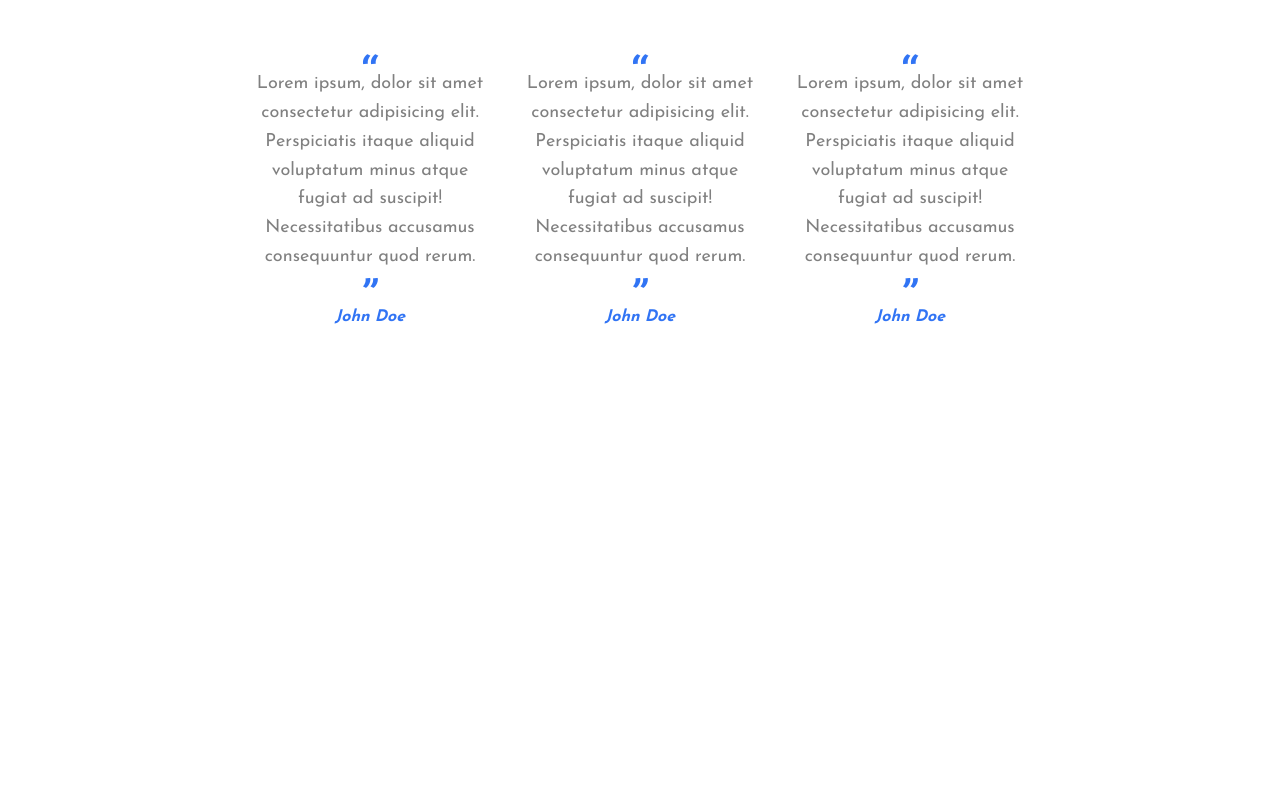
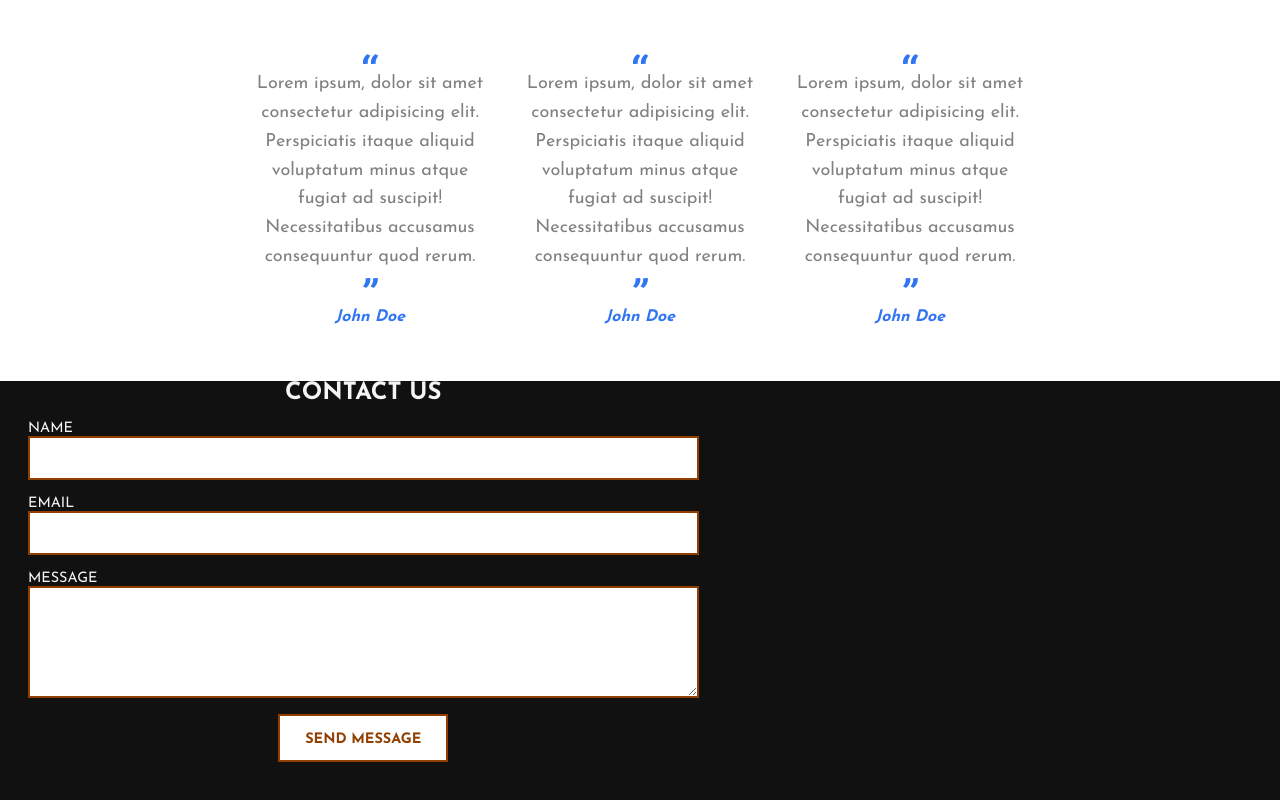
Before and after one commit to SmilinJasper/Gym-Website, a React (Create React App) app: page / in a window 1280 px wide. Shown: the part 2201-3001 px from the top of the page. Before the commit the page ends 2550 px from the top, so only its background shows below. Built offline with nearby package versions, Linux system fonts and the light colour scheme.

Commit message:
add-footer-contact-us-form

```diff
--- /dev/null
+++ b/src/components/footer.css
@@ -0,0 +1,21 @@
+/* Footer */
+
+footer {
+    margin-top: 2em;
+    background: #111111;
+    color: whitesmoke;
+    display: -ms-grid;
+    display: grid;
+    grid-template: "contact-us" "social-media-links" "bottom-copyright-statement";
+    grid-gap: 4em;
+}
+
+@media only screen and (min-width: 769px) {
+    footer {
+        grid-template-areas: "contact-us social-media-links" "bottom-copyright-statement bottom-copyright-statement";
+    }
+}
+
+footer p {
+    color: whitesmoke;
+}
--- /dev/null
+++ b/src/components/footer.jsx
@@ -0,0 +1,17 @@
+import React, { Component } from 'react';
+import './footer.css'
+import FooterContactUsSection from './footerContactUsSection';
+
+class Footer extends Component {
+    render() {
+        return (
+
+        <footer>
+            <FooterContactUsSection />
+        </footer>
+
+        );
+    }
+}
+
+export default Footer;
--- /dev/null
+++ b/src/components/footerContactForm.css
@@ -0,0 +1,85 @@
+.contact-form {
+    width: 100%;
+    display: -webkit-box;
+    display: -ms-flexbox;
+    display: flex;
+    -webkit-box-orient: vertical;
+    -webkit-box-direction: normal;
+    -ms-flex-direction: column;
+    flex-direction: column;
+    -webkit-box-align: center;
+    -ms-flex-align: center;
+    align-items: center;
+    padding: 1em;
+}
+
+.field:not(:last-child) {
+    padding-bottom: 1em;
+}
+
+.field {
+    width: calc(100% - 1.5em);
+    display: -webkit-box;
+    display: -ms-flexbox;
+    display: flex;
+    -webkit-box-orient: vertical;
+    -webkit-box-direction: normal;
+    -ms-flex-direction: column;
+    flex-direction: column;
+    -webkit-box-align: start;
+    -ms-flex-align: start;
+    align-items: flex-start;
+}
+
+.field input {
+    height: 44px;
+}
+
+.field input,
+.field textarea {
+    width: 100%;
+    padding: 0px 8px;
+    font-size: 1em;
+    line-height: 2.25;
+    border: 2px solid #913f00;
+}
+
+.field input:focus,
+.field textarea:focus {
+    outline: none;
+}
+
+.button__send-message {
+    height: 48px;
+    width: 170px;
+    border: 2px solid #913f00;
+    line-height: 48px;
+    background: white;
+    color: #913f00;
+    font-size: 0.9rem;
+    font-weight: 700;
+    text-transform: uppercase;
+    -webkit-transition: ease-in-out 200ms;
+    transition: ease-in-out 200ms;
+}
+
+.button__send-message:hover {
+    cursor: pointer;
+    border: 2px solid #e2853e;
+    color: #e2853e;
+}
+
+.contact-info-container {
+    margin-top: 2em;
+}
+
+.contact-info-container p {
+    display: -webkit-inline-box;
+    display: -ms-inline-flexbox;
+    display: inline-flex;
+    padding: 0;
+}
+
+.contact-info:not(:last-child) {
+    padding-bottom: 0.3em;
+}
--- /dev/null
+++ b/src/components/footerContactForm.jsx
@@ -0,0 +1,36 @@
+import React, { Component } from 'react';
+import './footerContactForm.css'
+
+class FooterContactForm extends Component {
+    render() {
+        return (
+
+        <React.Fragment>
+
+            <form action="POST" id="contact-form" class="contact-form">
+
+            <div class="field">
+                <label for="from-name">Name</label>
+                <input id="from-name" name="from-name" type="text" />
+            </div>
+
+            <div class="field">
+                <label for="reply-to-email">Email</label>
+                <input id="reply-to-email" name="reply-to-email" type="email" />
+            </div>
+
+            <div class="field">
+                <label for="message">Message</label>
+                <textarea id="message" name="message" rows="3"></textarea>
+            </div>
+
+            <input type="submit" id="send-message-button" class="button__send-message" value="Send Message" />
+
+        </form>
+
+    </React.Fragment>);
+
+    }
+}
+
+export default FooterContactForm;
--- /dev/null
+++ b/src/components/footerContactUsSection.css
@@ -0,0 +1,19 @@
+/* Footer Contact Form Section */
+
+.footer-contact-us-section {
+    grid-area: contact-us;
+    display: -webkit-box;
+    display: -ms-flexbox;
+    display: flex;
+    -webkit-box-orient: vertical;
+    -webkit-box-direction: normal;
+    -ms-flex-direction: column;
+    flex-direction: column;
+    -webkit-box-pack: center;
+    -ms-flex-pack: center;
+    justify-content: center;
+    -webkit-box-align: center;
+    -ms-flex-align: center;
+    align-items: center;
+    margin-top: 4em;
+}
--- /dev/null
+++ b/src/components/footerContactUsSection.jsx
@@ -0,0 +1,26 @@
+import React, { Component } from 'react'
+import FooterContactForm from './footerContactForm';
+import './footerContactUsSection.css'
+
+class FooterContactUsSection extends Component {
+    render() {
+        return (
+
+        <React.Fragment>
+
+            <section class="footer-contact-section">
+
+            <h2>
+                Contact Us
+            </h2>
+
+            <FooterContactForm />
+
+            </section>
+
+        </React.Fragment>);
+
+}
+}
+
+export default FooterContactUsSection;
--- a/src/components/pages/home.jsx
+++ b/src/components/pages/home.jsx
@@ -4,6 +4,7 @@ import HomeHeroSection from '../homeHeroSection';
 import WhatWeOfferSection from '../whatWeOfferSection';
 import PersonalTrainingShowcaseSection from '../personalTrainingShowcaseSection';
 import ClientTestimonialSection from '../clientTestimonialsSection';
+import Footer from '../footer';
 
 class Home extends Component {
 
@@ -18,6 +19,7 @@ class Home extends Component {
         <WhatWeOfferSection />
         <PersonalTrainingShowcaseSection />
         <ClientTestimonialSection />
+        <Footer />
       </main>
 
     );
```
